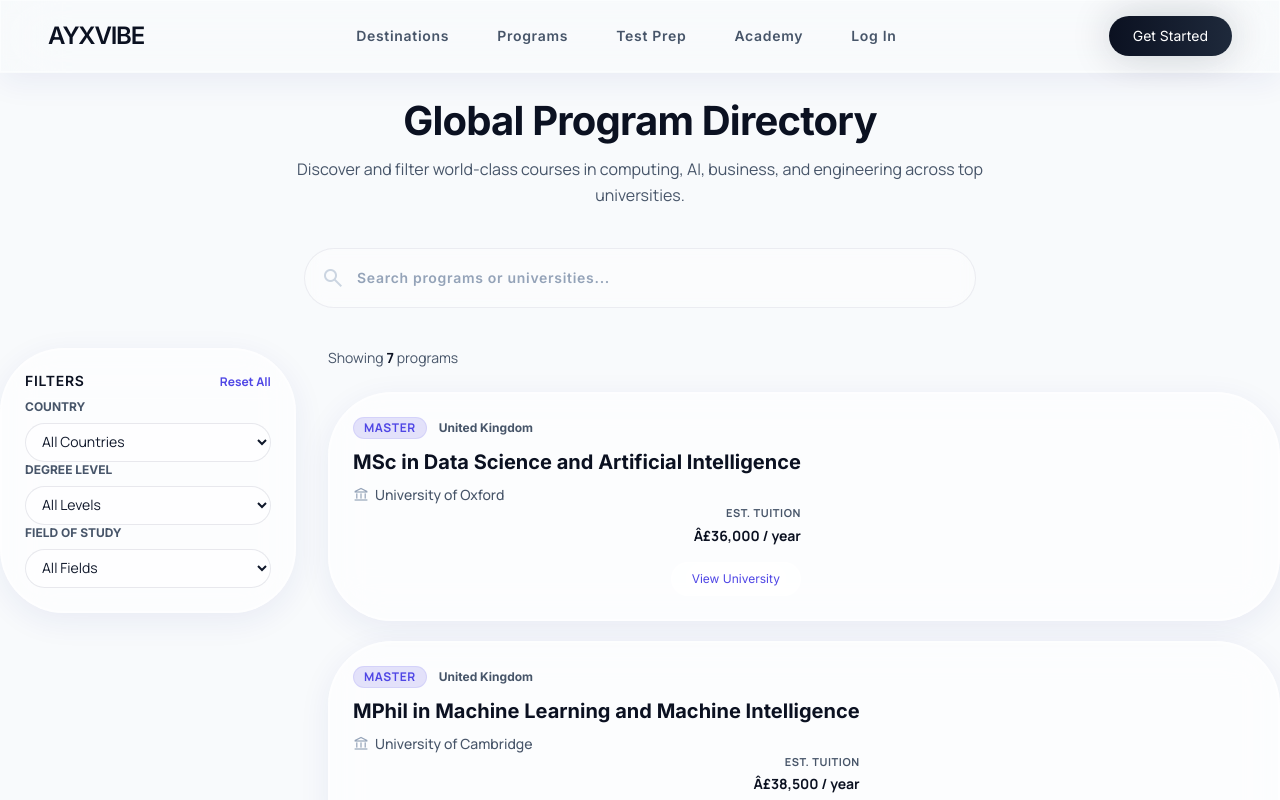
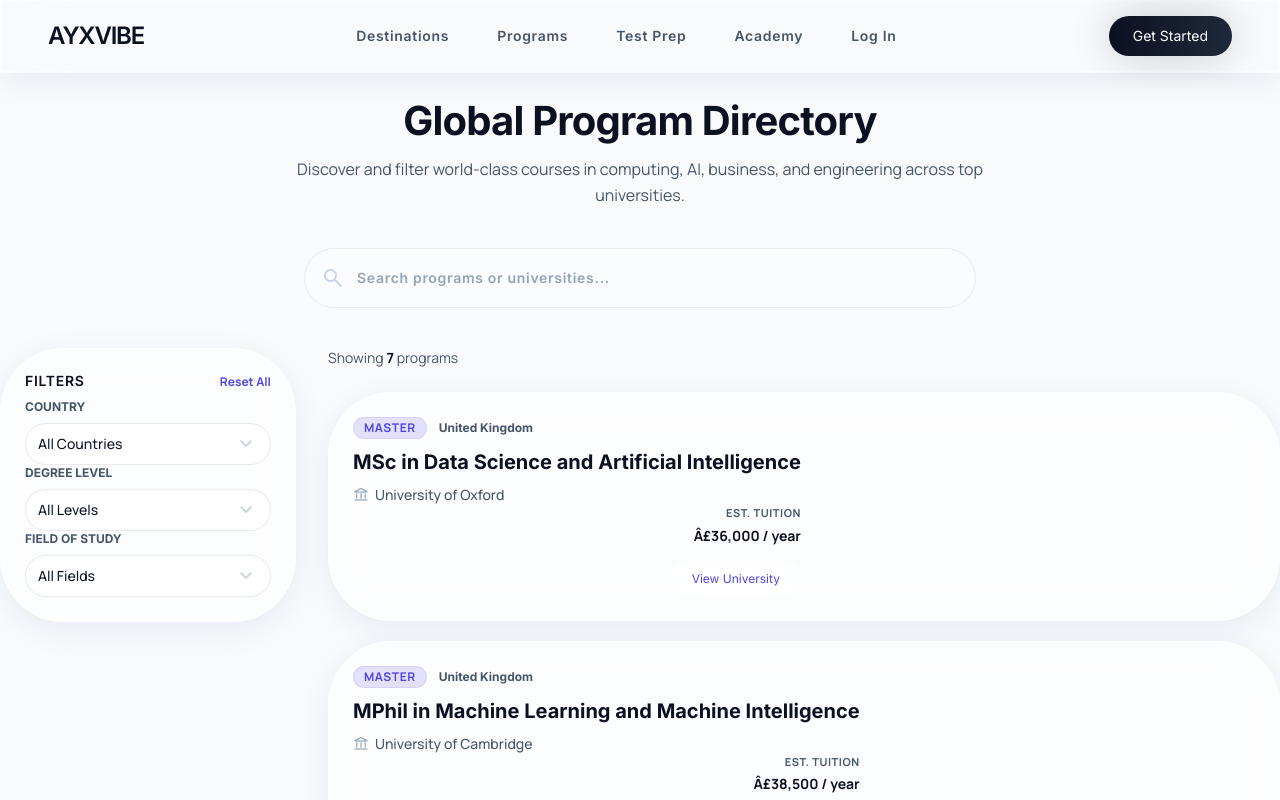
Before and after one commit to harikrishna200418/AYX, a React (Vite) app: page /search in a window 1280 px wide. Shown: the top 800 px of the page. Built offline with nearby package versions, Linux system fonts and the light colour scheme.

Commit message:
Enhance GlassSelect dropdown UI, update filter fields, and fix smooth scroll bug

```diff
--- a/src/components/ui/GlassCard.tsx
+++ b/src/components/ui/GlassCard.tsx
@@ -4,6 +4,7 @@ import { cn } from '../../lib/utils'
 
 interface GlassCardProps extends HTMLMotionProps<"div"> {
   hoverable?: boolean
+  overflowHidden?: boolean
   className?: string
   children: React.ReactNode
   delay?: number
@@ -11,6 +12,7 @@ interface GlassCardProps extends HTMLMotionProps<"div"> {
 
 export const GlassCard: React.FC<GlassCardProps> = ({
   hoverable = true,
+  overflowHidden = true,
   className = '',
   children,
   delay = 0,
@@ -22,9 +24,10 @@ export const GlassCard: React.FC<GlassCardProps> = ({
       whileInView={{ opacity: 1, y: 0 }}
       viewport={{ once: true, margin: "-50px" }}
       transition={{ duration: 0.8, delay: delay, ease: [0.16, 1, 0.3, 1] }}
-      whileHover={hoverable ? { y: -10, scale: 1.02 } : {}}
+      whileHover={hoverable ? { y: -4, scale: 1.01 } : {}}
       className={cn(
-        "relative overflow-hidden rounded-2xl glass-panel shadow-glass transition-colors duration-500",
+        "relative rounded-2xl glass-panel shadow-glass transition-colors duration-500",
+        overflowHidden && "overflow-hidden",
         hoverable && "hover:bg-white/50 hover:shadow-glass-hover cursor-pointer group",
         className
       )}
--- /dev/null
+++ b/src/components/ui/GlassSelect.tsx
@@ -0,0 +1,148 @@
+import React, { useState, useRef, useEffect } from 'react'
+import { motion, AnimatePresence } from 'framer-motion'
+
+export interface SelectOption {
+  value: string
+  label: string
+}
+
+interface GlassSelectProps {
+  label: string
+  options: SelectOption[]
+  value: string
+  onChange: (value: string) => void
+  placeholder?: string
+  className?: string
+}
+
+export const GlassSelect: React.FC<GlassSelectProps> = ({
+  label,
+  options,
+  value,
+  onChange,
+  placeholder = "Select an option",
+  className = ''
+}) => {
+  const [isOpen, setIsOpen] = useState(false)
+  const containerRef = useRef<HTMLDivElement>(null)
+
+  const selectedOption = options.find(opt => opt.value === value)
+
+  useEffect(() => {
+    const handleClickOutside = (event: MouseEvent) => {
+      if (containerRef.current && !containerRef.current.contains(event.target as Node)) {
+        setIsOpen(false)
+      }
+    }
+    document.addEventListener('mousedown', handleClickOutside)
+    return () => document.removeEventListener('mousedown', handleClickOutside)
+  }, [])
+
+  return (
+    <div className={`relative flex flex-col gap-2 ${className}`} ref={containerRef}>
+      {label && <label className="text-xs font-bold text-on-surface-variant font-headline uppercase">{label}</label>}
+      <button
+        type="button"
+        onClick={() => setIsOpen(!isOpen)}
+        className={`
+          w-full
+          h-[42px]
+          flex
+          items-center
+          justify-between
+          px-3
+          rounded-xl
+          bg-white/50
+          backdrop-blur-[10px]
+          border
+          transition-all
+          duration-300
+          text-sm
+          font-medium
+          text-on-surface
+          outline-none
+          ${isOpen
+            ? 'border-secondary/60 shadow-[0_0_12px_rgba(0,88,190,0.15)] bg-white/70'
+            : 'border-[#c5c5d3]/40 hover:border-[#c5c5d3]/60'
+          }
+        `}
+      >
+        <span className={!selectedOption ? 'text-on-surface-variant/70' : ''}>
+          {selectedOption ? selectedOption.label : placeholder}
+        </span>
+        <span
+          className={`material-symbols-outlined text-outline-variant transition-transform duration-300 ${isOpen ? 'rotate-180' : ''}`}
+        >
+          expand_more
+        </span>
+      </button>
+
+      <AnimatePresence>
+        {isOpen && (
+          <motion.div
+            initial={{ opacity: 0, y: -10, scale: 0.95 }}
+            animate={{ opacity: 1, y: 0, scale: 1 }}
+            exit={{ opacity: 0, y: -10, scale: 0.95 }}
+            transition={{ duration: 0.2 }}
+            className="
+              absolute
+              top-[calc(100%+6px)]
+              left-0
+              w-full
+              z-50
+              bg-white/80
+              backdrop-blur-xl
+              border
+              border-white/40
+              rounded-xl
+              shadow-glass-hover
+              overflow-hidden
+              max-h-[250px]
+              flex
+              flex-col
+            "
+          >
+            <div
+              className="overflow-y-auto w-full py-1.5 custom-scrollbar overscroll-contain"
+              style={{ scrollbarWidth: 'thin' }}
+              data-lenis-prevent="true"
+            >
+              {options.map((opt) => (
+                <button
+                  key={opt.value}
+                  type="button"
+                  onClick={() => {
+                    onChange(opt.value)
+                    setIsOpen(false)
+                  }}
+                  className={`
+                    w-[calc(100%-12px)]
+                    mx-[6px]
+                    my-[2px]
+                    flex items-center justify-between
+                    text-left
+                    px-3
+                    py-2
+                    rounded-lg
+                    text-sm
+                    transition-all
+                    hover:bg-primary/10
+                    ${value === opt.value ? 'bg-primary/15 text-primary font-bold' : 'text-on-surface font-medium'}
+                  `}
+                >
+                  <span className="truncate pr-2">{opt.label}</span>
+                  {value === opt.value && (
+                    <span className="material-symbols-outlined text-[18px] text-primary shrink-0">
+                      check
+                    </span>
+                  )}
+                </button>
+              ))}
+            </div>
+          </motion.div>
+        )}
+      </AnimatePresence>
+    </div>
+  )
+}
+export default GlassSelect
--- a/src/pages/SearchPage.tsx
+++ b/src/pages/SearchPage.tsx
@@ -3,6 +3,7 @@ import { useNavigate } from 'react-router-dom'
 import { GlassCard } from '../components/ui/GlassCard'
 import { GlassInput } from '../components/ui/GlassInput'
 import { PillButton } from '../components/ui/PillButton'
+import { GlassSelect } from '../components/ui/GlassSelect'
 
 interface Program {
   id: string
@@ -11,11 +12,86 @@ interface Program {
   country: string
   countryId: string
   level: 'bachelor' | 'master' | 'doctorate'
-  field: 'tech-ai' | 'business' | 'engineering' | 'science'
+  field: string
   tuition: string
   duration: string
   ielts: string
 }
+
+const countryOptions = [
+  { value: '', label: 'All Countries' },
+  { value: 'united-states', label: 'United States of America' },
+  { value: 'australia', label: 'Australia' },
+  { value: 'canada', label: 'Canada' },
+  { value: 'united-kingdom', label: 'United Kingdom' },
+  { value: 'new-zealand', label: 'New Zealand' },
+  { value: 'singapore', label: 'Singapore' },
+  { value: 'uae', label: 'United Arab Emirates' },
+  { value: 'ireland', label: 'Ireland' },
+  { value: 'germany', label: 'Germany' },
+  { value: 'france', label: 'France' },
+  { value: 'sweden', label: 'Sweden' },
+  { value: 'netherlands', label: 'Netherlands' },
+  { value: 'austria', label: 'Austria' },
+  { value: 'denmark', label: 'Denmark' },
+  { value: 'finland', label: 'Finland' },
+  { value: 'italy', label: 'Italy' },
+  { value: 'hungary', label: 'Hungary' },
+  { value: 'switzerland', label: 'Switzerland' },
+  { value: 'spain', label: 'Spain' },
+  { value: 'lithuania', label: 'Lithuania' },
+  { value: 'cyprus', label: 'Cyprus' },
+  { value: 'poland', label: 'Poland' },
+  { value: 'malaysia', label: 'Malaysia' },
+  { value: 'mauritius', label: 'Mauritius' },
+  { value: 'china', label: 'China' },
+  { value: 'vietnam', label: 'Vietnam' },
+  { value: 'malta', label: 'Malta' },
+  { value: 'japan', label: 'Japan' },
+  { value: 'belgium', label: 'Belgium' },
+  { value: 'russia', label: 'Russia' },
+  { value: 'south-korea', label: 'South Korea' },
+  { value: 'india', label: 'India' },
+  { value: 'georgia', label: 'Georgia' },
+  { value: 'monaco', label: 'Monaco' },
+  { value: 'croatia', label: 'Croatia' },
+  { value: 'indonesia', label: 'Indonesia' },
+  { value: 'kazakhstan', label: 'Kazakhstan' },
+  { value: 'saudi-arabia', label: 'Saudi Arabia' },
+  { value: 'latvia', label: 'Latvia' },
+  { value: 'sri-lanka', label: 'Sri Lanka' },
+  { value: 'thailand', label: 'Thailand' },
+  { value: 'luxembourg', label: 'Luxembourg' },
+  { value: 'greece', label: 'Greece' },
+  { value: 'turkey', label: 'Turkey' },
+  { value: 'bahrain', label: 'Bahrain' },
+  { value: 'slovenia', label: 'Slovenia' },
+]
+
+const levelOptions = [
+  { value: '', label: 'All Levels' },
+  { value: 'bachelor', label: 'Bachelor' },
+  { value: 'master', label: 'Master' },
+  { value: 'doctorate', label: 'Doctorate' },
+]
+
+const fieldOptions = [
+  { value: '', label: 'All Fields' },
+  { value: 'cs-it', label: 'Computer Science & IT' },
+  { value: 'engineering', label: 'Engineering' },
+  { value: 'business', label: 'Business & Management' },
+  { value: 'health', label: 'Health & Medical Sciences' },
+  { value: 'science', label: 'Science' },
+  { value: 'arts', label: 'Arts, Design & Architecture' },
+  { value: 'law', label: 'Law' },
+  { value: 'social', label: 'Social Sciences' },
+  { value: 'education', label: 'Education' },
+  { value: 'agriculture', label: 'Agriculture & Environment' },
+  { value: 'media', label: 'Media & Communication' },
+  { value: 'aviation', label: 'Aviation & Maritime' },
+  { value: 'hospitality', label: 'Hospitality & Tourism' },
+  { value: 'emerging', label: 'Emerging & Specialized Programs' },
+]
 
 export const SearchPage: React.FC = () => {
   const navigate = useNavigate()
@@ -32,7 +108,7 @@ export const SearchPage: React.FC = () => {
       country: 'United Kingdom',
       countryId: 'united-kingdom',
       level: 'master',
-      field: 'tech-ai',
+      field: 'cs-it',
       tuition: 'Â£36,000 / year',
       duration: '12 Months',
       ielts: '7.5',
@@ -44,7 +120,7 @@ export const SearchPage: React.FC = () => {
       country: 'United Kingdom',
       countryId: 'united-kingdom',
       level: 'master',
-      field: 'tech-ai',
+      field: 'cs-it',
       tuition: 'Â£38,500 / year',
       duration: '11 Months',
       ielts: '7.5',
@@ -68,7 +144,7 @@ export const SearchPage: React.FC = () => {
       country: 'United States',
       countryId: 'united-states',
       level: 'master',
-      field: 'tech-ai',
+      field: 'cs-it',
       tuition: '$57,400 / year',
       duration: '2 Years',
       ielts: '7.0',
@@ -157,8 +233,8 @@ export const SearchPage: React.FC = () => {
       {/* Workspace Grid */}
       <div className="grid grid-cols-1 lg:grid-cols-12 gap-8 items-start">
         {/* Left Column: Filters Panel */}
-        <aside className="lg:col-span-3 flex flex-col gap-6">
-          <GlassCard hoverable={false} className="p-6 flex flex-col gap-5">
+        <aside className="lg:col-span-3 flex flex-col gap-6 z-20 relative">
+          <GlassCard hoverable={false} overflowHidden={false} className="p-6 flex flex-col gap-5">
             <div className="flex justify-between items-center pb-2 border-b border-white/20">
               <h3 className="font-headline text-label-md text-primary font-bold uppercase tracking-wider">
                 Filters
@@ -172,51 +248,28 @@ export const SearchPage: React.FC = () => {
             </div>
 
             {/* Country Selector */}
-            <div className="flex flex-col gap-2">
-              <label className="text-xs font-bold text-on-surface-variant font-headline uppercase">Country</label>
-              <select
-                value={selectedCountry}
-                onChange={(e) => setSelectedCountry(e.target.value)}
-                className="w-full bg-white/50 border border-[#c5c5d3]/40 rounded-xl px-3 py-2 text-sm text-on-surface focus:outline-none focus:border-secondary cursor-pointer"
-              >
-                <option value="">All Countries</option>
-                <option value="united-states">United States</option>
-                <option value="united-kingdom">United Kingdom</option>
-                <option value="canada">Canada</option>
-                <option value="germany">Germany</option>
-              </select>
-            </div>
+            <GlassSelect
+              label="Country"
+              options={countryOptions}
+              value={selectedCountry}
+              onChange={setSelectedCountry}
+            />
 
             {/* Degree Level */}
-            <div className="flex flex-col gap-2">
-              <label className="text-xs font-bold text-on-surface-variant font-headline uppercase">Degree Level</label>
-              <select
-                value={selectedLevel}
-                onChange={(e) => setSelectedLevel(e.target.value)}
-                className="w-full bg-white/50 border border-[#c5c5d3]/40 rounded-xl px-3 py-2 text-sm text-on-surface focus:outline-none focus:border-secondary cursor-pointer"
-              >
-                <option value="">All Levels</option>
-                <option value="bachelor">Bachelor</option>
-                <option value="master">Master</option>
-                <option value="doctorate">Doctorate</option>
-              </select>
-            </div>
+            <GlassSelect
+              label="Degree Level"
+              options={levelOptions}
+              value={selectedLevel}
+              onChange={setSelectedLevel}
+            />
 
             {/* Field of Study */}
-            <div className="flex flex-col gap-2">
-              <label className="text-xs font-bold text-on-surface-variant font-headline uppercase">Field of Study</label>
-              <select
-                value={selectedField}
-                onChange={(e) => setSelectedField(e.target.value)}
-                className="w-full bg-white/50 border border-[#c5c5d3]/40 rounded-xl px-3 py-2 text-sm text-on-surface focus:outline-none focus:border-secondary cursor-pointer"
-              >
-                <option value="">All Fields</option>
-                <option value="tech-ai">AI & Computer Science</option>
-                <option value="business">Business & MBA</option>
-                <option value="engineering">Engineering</option>
-                <option value="science">Applied Sciences</option>
-              </select>
-            </div>
+            <GlassSelect
+              label="Field of Study"
+              options={fieldOptions}
+              value={selectedField}
+              onChange={setSelectedField}
+            />
           </GlassCard>
         </aside>
 
```
